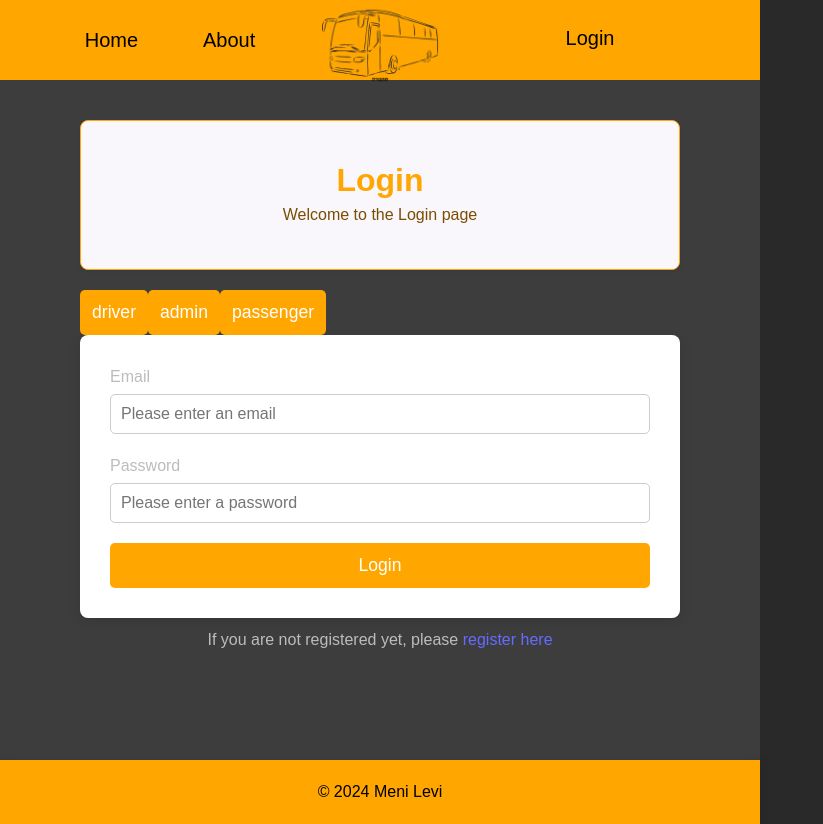
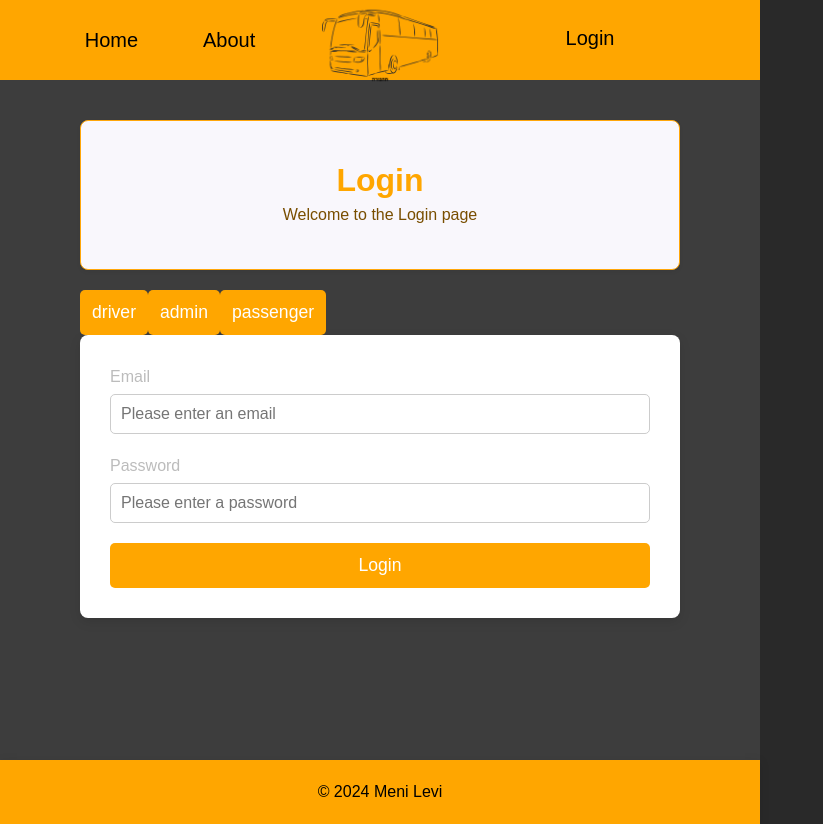
Before and after one commit to meni1221/ClientTransport, a React (Vite) app in the folder transport/: page /login in a window 1280 px wide. Shown: the whole page, without its empty margins (0-823 px from the left). Built offline with nearby package versions, Linux system fonts and the light colour scheme.

Commit message:
update Login

```diff
--- a/transport/src/pages/LoginPage.tsx
+++ b/transport/src/pages/LoginPage.tsx
@@ -1,13 +1,13 @@
 import React, { useContext, useState, useEffect } from "react";
 import { AuthContext } from "../providers/AuthProvider";
 import PageHeader from "../components/PageHeader";
-import TopNavLink from "../components/TopNavLink";
 
 export const LoginPage = () => {
   const authContext = useContext(AuthContext);
   const [email, setEmail] = useState("");
   const [password, setPassword] = useState("");
-  const [currentURL, setCurrentURL] = useState("drivers");
+  const [currentURL, setCurrentURL] = useState("currentURL");
+
   useEffect(() => {
     return () => {
       authContext!.clearError();
@@ -42,8 +42,8 @@ export const LoginPage = () => {
       <PageHeader title="Login" subtitle="Welcome to the Login page" />
       <div>
         <button
-          onClick={() => handleURLChange("users")}
-          className={currentURL === "users" ? "selected" : ""}
+          onClick={() => handleURLChange("driver")}
+          className={currentURL === "driver" ? "selected" : ""}
         >
           driver
         </button>
@@ -96,13 +96,6 @@ export const LoginPage = () => {
 
         <button type="submit">Login</button>
       </form>
-
-      <div style={{ marginTop: "10px", textAlign: "center" }}>
-        <p>
-          If you are not registered yet, please{" "}
-          <TopNavLink to="/register">register here</TopNavLink>
-        </p>
-      </div>
     </>
   );
 };
```
